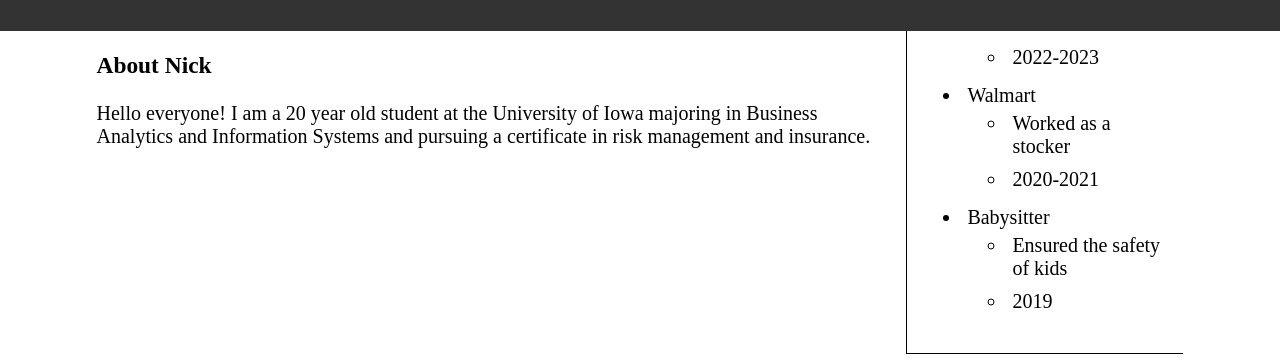
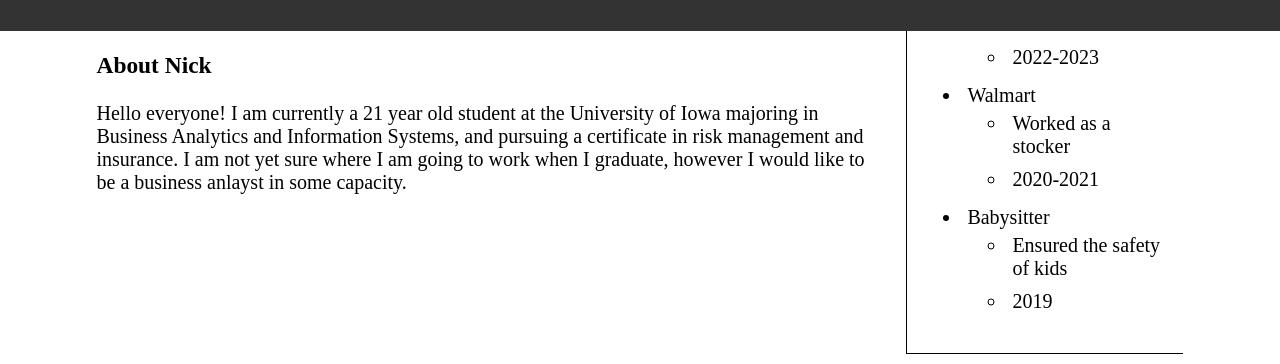
Before and after one commit to nickschweizer/Final-Project2, a plain HTML site: page index.html in a window 1280 px wide. Shown: the part 769-1133 px from the top of the page. Drawn offline with Linux system fonts and the light colour scheme.

Commit message:
Updated biography

```diff
--- a/index.html
+++ b/index.html
@@ -70,7 +70,7 @@
         <h3>About Nick </h3>
 
         <p>
-          Hello everyone! I am a 20 year old student at the University of Iowa majoring in Business Analytics and Information Systems and pursuing a certificate in risk management and insurance.
+          Hello everyone! I am currently a 21 year old student at the University of Iowa majoring in Business Analytics and Information Systems, and pursuing a certificate in risk management and insurance. I am not yet sure where I am going to work when I graduate, however I would like to be a business anlayst in some capacity.
         </p>
 
         <p>
```
